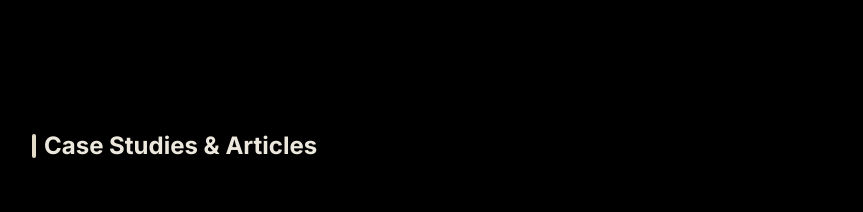
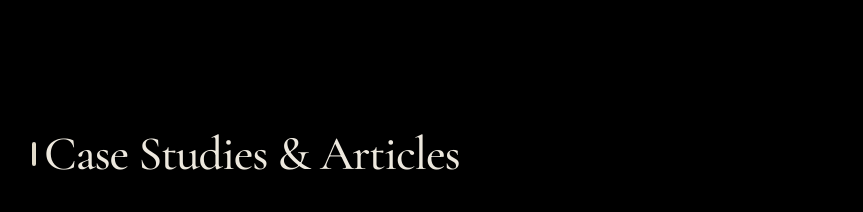
Before and after one commit to anuragkmr45/tech-essence-deck, a React (Vite) app: page / in a window 1280 px wide. Shown: the part 4320-4532 px from the top of the page, without its empty margins (208-1071 px from the left). Built offline with nearby package versions, Linux system fonts and the light colour scheme; the HTML template or start-up script is replaced by a standard one.

Commit message:
Changes
Co-authored-by: anuragkmr45 <93537069+anuragkmr45@users.noreply.github.com>

```diff
--- a/src/components/CaseStudiesArticles.tsx
+++ b/src/components/CaseStudiesArticles.tsx
@@ -153,7 +153,7 @@ const CaseStudiesArticles = () => {
       <div className="flex items-center gap-4 mb-12">
         <div className="flex items-center gap-2">
           <div className="w-1 h-6 bg-primary rounded-full" />
-          <h2 className="text-2xl font-bold text-foreground">
+          <h2 className="font-serif text-4xl md:text-5xl font-medium text-foreground tracking-tight">
             Case Studies & Articles
           </h2>
         </div>
```
